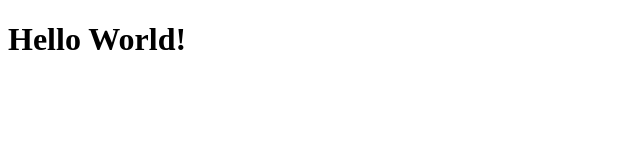
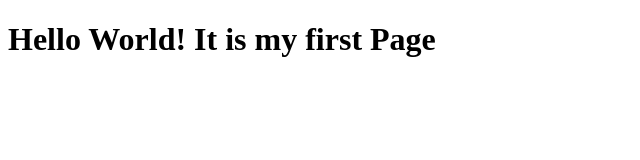
Before and after one commit to Ahrrad/ahrrad, a plain HTML site: page site/index.html in a window 1280 px wide. Shown: the whole page, without its empty margins (0-640 px from the left). Drawn offline with Linux system fonts and the light colour scheme.

Commit message:
small change

```diff
--- a/site/index.html
+++ b/site/index.html
@@ -4,6 +4,6 @@
 	<title>Hello World!</title>
 </head>
 <body>
-<h1>Hello World!</h1>
+<h1>Hello World! It is my first Page</h1>
 </body>
 </html>
```
